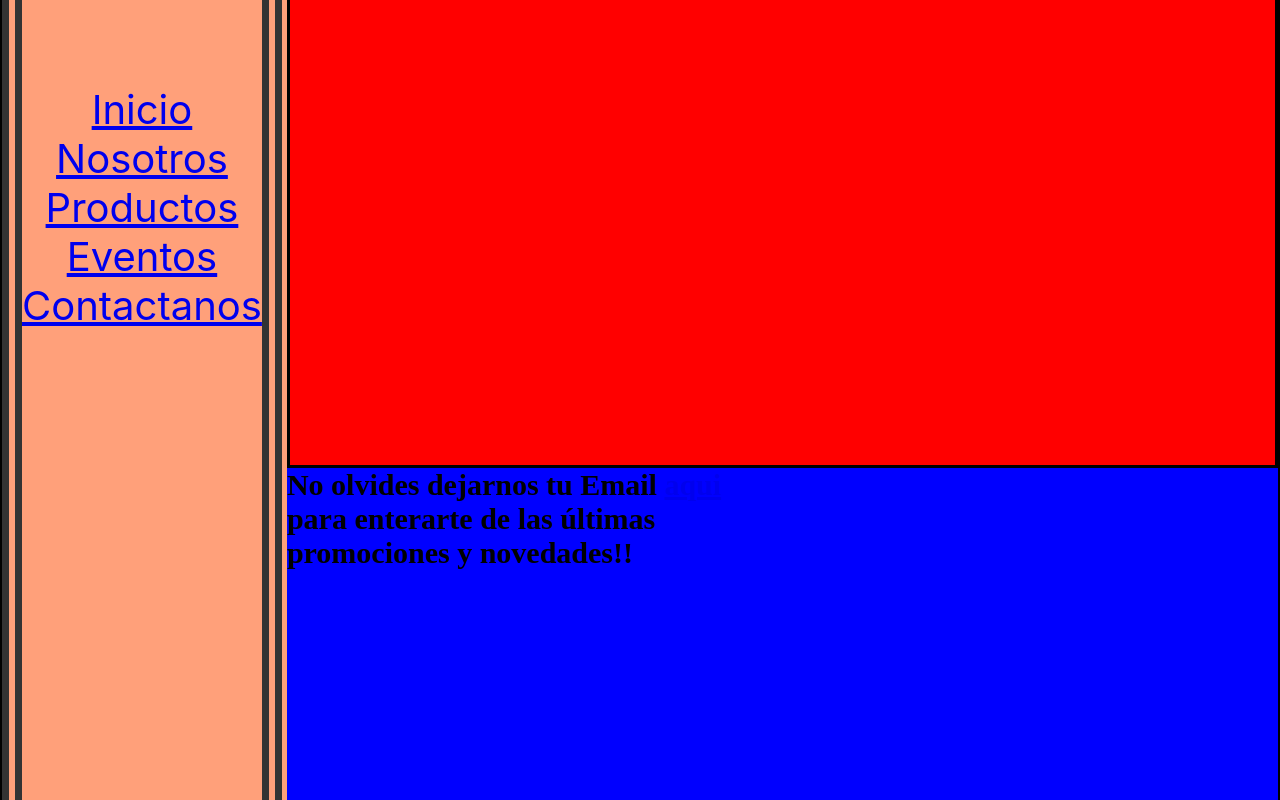
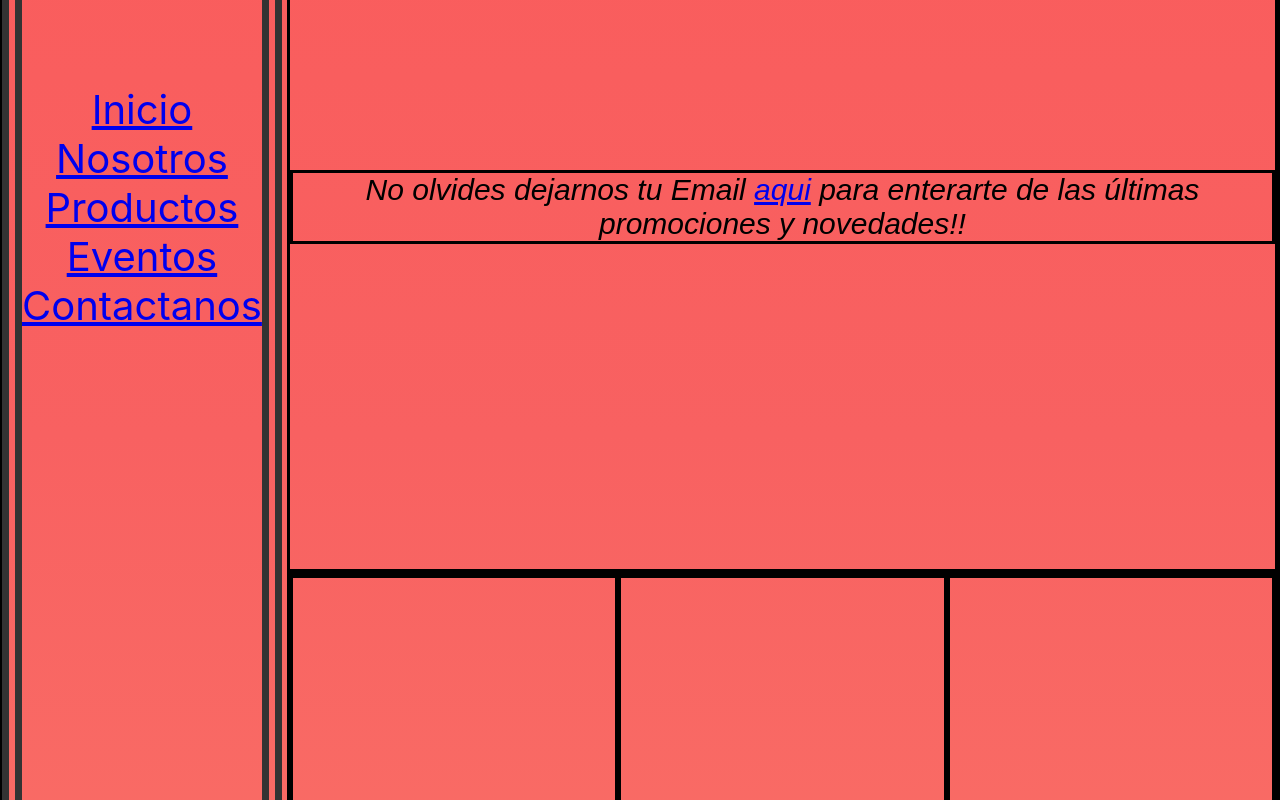
Before and after one commit to feden28/Productos-Alimenticios, a plain HTML site: page index.html in a window 1280 px wide. Shown: the part 2080-2880 px from the top of the page. Drawn offline with Linux system fonts and the light colour scheme.

Commit message:
gradiente y transformacion

```diff
--- a/estilos/style.css
+++ b/estilos/style.css
@@ -11,9 +11,9 @@
     }
 
     body {
-        background-color: lightsalmon;
+        background: linear-gradient(rgb(255, 76, 76), rgb(248, 97, 97), lightsalmon);
+    }
 
-    }
 
     .responsive {
         display: grid;
@@ -31,14 +31,13 @@
 
     }
 
+
     .header__principal {
         display: flex;
         flex-direction: column;
         flex-wrap: nowrap;
         justify-content: space-between;
         align-items: center;
-        background-color: salmon;
-
         font-size: 1rem;
 
     }
@@ -90,9 +89,7 @@
     }
 
     .nav__ul {
-
         list-style: none;
-        font-size: 2rem;
         text-align: center;
         font-family: -apple-system, BlinkMacSystemFont, 'Segoe UI', Roboto, Oxygen, Ubuntu, Cantarell, 'Open Sans', 'Helvetica Neue', sans-serif;
     }
@@ -107,42 +104,43 @@
     }
 
 
-    /* margin y padding */
-    .nav__ul--li
+    .nav__ul--li {
+        display: flex;
+        flex-direction: row;
+        justify-content: space-evenly;
+        font-size: 2rem;
+    }
 
 
-    .cuerpo__principal--titulo {
+    .cuerpo__principal--tit {
         display: flex;
         flex-direction: column;
+        flex-wrap: nowrap;
         justify-content: center;
-        align-items: center;
+        align-items: stretch;
         grid-area: titulo;
-
-        font-family: sans-serif;
         border: solid;
-        font-size: xx-large;
-        background-color: red;
     }
 
     .cuerpo__principal--contenido {
         display: flex;
         flex-direction: column;
         grid-area: publicidad;
+        justify-content: center;
+        align-items: stretch;
+        border: solid;
 
-        border: solid;
-        background-color: red;
 
     }
 
     .cuerpo__principal--parrafo {
-
-        font-size: x-large;
+        display: flex;
+        align-items: center;
+        font-size: 1.5rem;
         font-style: oblique;
         font-family: sans-serif;
         border: solid;
         text-align: center;
-        background-color: red;
-
     }
 
     .cuerpo__principal--div {
@@ -150,11 +148,13 @@
         justify-content: center;
         align-items: center;
         grid-area: video;
+        border: solid;
+        justify-items: stretch;
+    }
 
-        border: solid;
-
-        justify-items: stretch;
-        background-color: red;
+    .video:hover{
+       transform: scale(3);
+       transition: all 3s;
     }
 
 
@@ -185,7 +185,7 @@
 
     .cuerpo__seccion--form {
         display: flex;
-        background-color: salmon;
+
         border: solid darkred 2px;
         width: 300px;
         height: auto;
@@ -236,7 +236,7 @@
     .footer {
         display: flex;
         flex-direction: column;
-        background-color: salmon;
+
         padding: 0;
         margin-bottom: 0;
         text-align: center;
@@ -291,18 +291,18 @@
 
         #producto {
             grid-area: producto;
-            background-color: blue;
+
             display: grid;
             grid-template-areas:
                 "video  video"
-                "video video"
                 "titulo titulo"
                 "publicidad publicidad"
             ;
             grid-template-columns: 1fr 1fr;
-            grid-template-rows: 1fr 1fr 0.5fr 1fr;
+            grid-template-rows: 1fr 0.5fr 1fr;
 
         }
+
         .cuerpo__principal--contenido {
             flex-direction: row;
         }
--- a/index.html
+++ b/index.html
@@ -11,6 +11,8 @@
 
 <body class="responsive">
     <header class="header__principal">
+
+
 
         <h1 class="header__principal--titulo">
             Bienvenidos a Confiteria Proal
@@ -29,6 +31,7 @@
                 <input type="button" value="buscar">
             </form>
         </div>
+
     </header>
 
     <nav class="nav__principal">
@@ -52,10 +55,13 @@
             </li>
         </ul>
     </nav>
+
+
+
     <section id="producto">
 
         <div class="cuerpo__principal--div">
-            <iframe class="cuerpo__principal--div"
+            <iframe class="cuerpo__principal--div video"
                 src="https://www.facebook.com/plugins/video.php?height=448&href=https%3A%2F%2Fwww.facebook.com%2Fconfiteria.proal%2Fvideos%2F537713356285390%2F&show_text=false&width=560&t=0"
                 width="560" height="448" style="border:none;overflow:hidden" scrolling="no" frameborder="0"
                 allowfullscreen="true" allow="autoplay; clipboard-write; encrypted-media; picture-in-picture; web-share"
@@ -63,9 +69,16 @@
 
         </div>
 
-        <h2 class="cuerpo__principal--titulo">
-            No olvides dejarnos tu Email <a href="#pie">aqui</a> para enterarte de las últimas promociones y novedades!!
-        </h2>
+        <section class="cuerpo__principal--tit">
+            <div class="cuerpo__principal--parrafo">
+                <p>
+                    No olvides dejarnos tu Email <a href="#pie">aqui</a> para enterarte de las últimas promociones y
+                    novedades!!
+                </p>
+            </div>
+
+        </section>
+
 
         <section class="cuerpo__principal--contenido">
             <div class="cuerpo__principal--parrafo">
```
